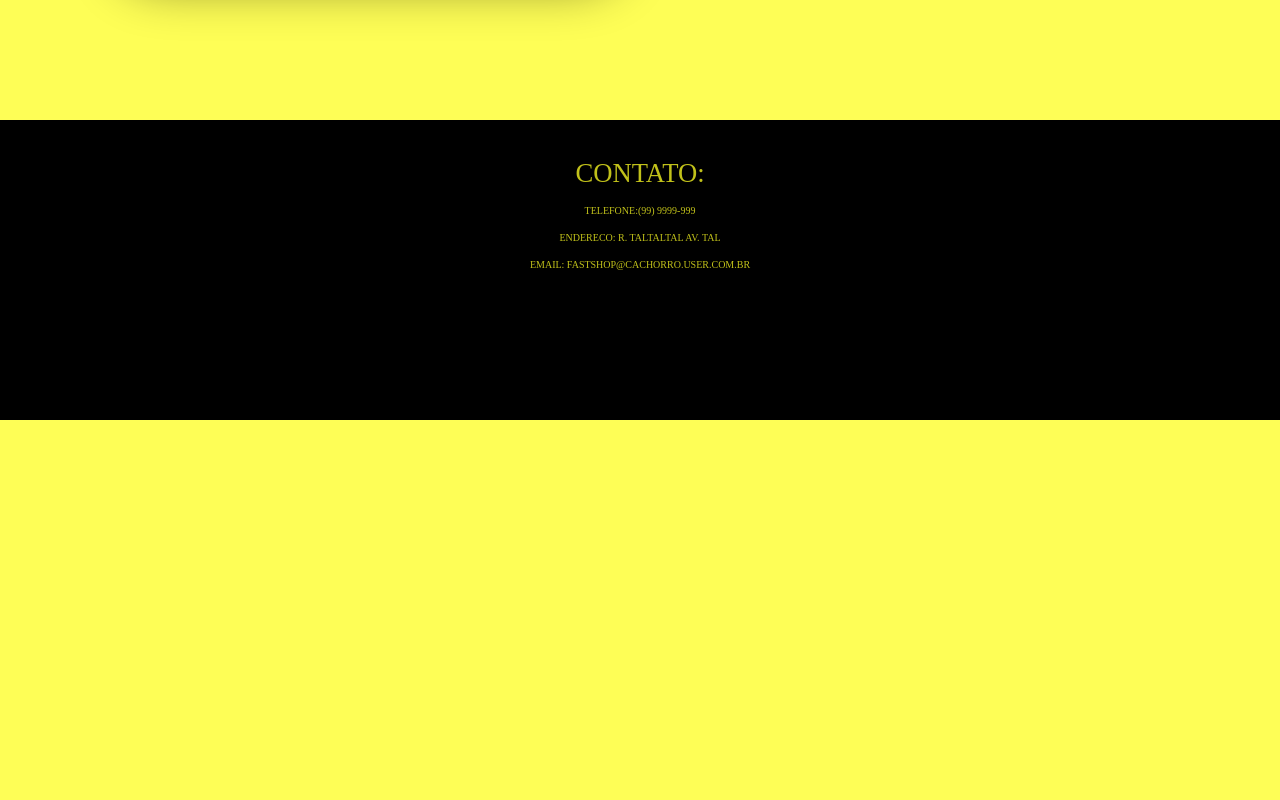
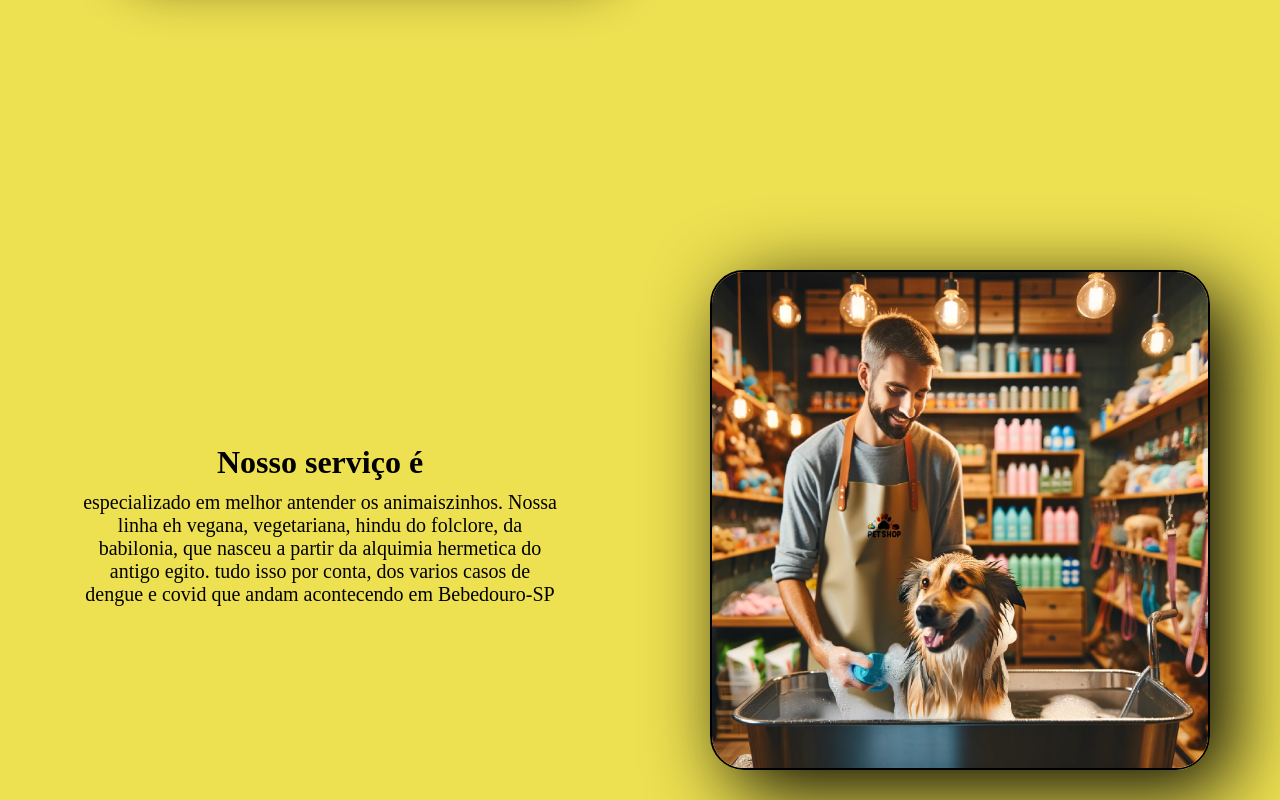
Before and after one commit to Jmurja/projectdog, a plain HTML site: page index.html in a window 1280 px wide. Shown: the part 1640-2440 px from the top of the page. Before the commit the page ends 2060 px from the top, so only its background shows below. Drawn offline with nearby package versions, Linux system fonts and the light colour scheme; a web font is replaced by a local one.

```diff
--- a/index.html
+++ b/index.html
@@ -4,16 +4,14 @@
     <meta charset="UTF-8">
     <meta name="viewport" content="width=device-width, initial-scale=1.0">
     <link rel="stylesheet" href="style.css">
-
     <link rel="preconnect" href="https://fonts.googleapis.com">
     <link rel="preconnect" href="https://fonts.gstatic.com" crossorigin>
     <link href="https://fonts.googleapis.com/css2?family=Playfair+Display:ital,wght@0,400..900;1,400..900&display=swap" rel="stylesheet">
-
-
     <title>Document</title>
 </head>
 <body>
 <div class="container">
+
   <!---NAVBAR-->
 
   <nav id="navbar">
@@ -41,7 +39,6 @@
           </div>
     </main>
 
-
     <!---CONTAINER DA SOBRE-->
 
     <div class="container-sobre" id="sobre">
@@ -55,7 +52,20 @@
            </div>
         </div>
 
+        <!----SERVICOS---->
+        <div class="container-servicos">
+          <div class="esquerda-servicos">
+            <h1>Nosso serviço é</h1>
+            <p id="text-serv">especializado em melhor antender os animaiszinhos. Nossa linha eh vegana, vegetariana, hindu do folclore, da babilonia, que nasceu a partir da alquimia hermetica do antigo egito. tudo isso por conta, dos varios casos de dengue e covid que andam acontecendo em Bebedouro-SP</p>
+          </div>
+            <div class="direita-servicos">
+            <img src="img/fastshop.png" alt="tomando banho" id="servicos">
+          </div>
+        </div>
+
 <!---FOOTER-->
+
+
 
 
   <footer>
--- a/style.css
+++ b/style.css
@@ -1,13 +1,8 @@
 body{
-    background-color: #fefe22c2;
+    background-color: rgb(237, 224, 81);
     padding: 0;
     margin: 0;
     box-sizing: border-box;
-}
-
-html {
-    font-size: 62.5%;
-    scroll-behavior: smooth;
 }
 
 /* Para navegadores WebKit */
@@ -19,6 +14,7 @@ html {
 html, body {
     -ms-overflow-style: none;  /* IE and Edge */
     scrollbar-width: none;  /* Firefox */
+    scroll-behavior: smooth;
 }
 
 main{
@@ -110,6 +106,50 @@ footer ul{
 
 footer span{
   font-size: 20pt;
+}
+
+
+.container-servicos{
+  display:flex;
+  width: 100vw;
+  height: 100vh;
+}
+
+.esquerda-servicos{
+  width: 50vw;
+  display: flex;
+  justify-content: center;
+  align-items: center;
+  flex-direction: column;
+}
+
+.esquerda-servicos h1, p{
+    display: flex;
+    justify-content: center;
+    align-items: center;
+    text-align: center;
+    margin: 10px 0 0 0;
+}
+
+.esquerda-servicos p{
+    text-align: center;
+    font-size: 15pt;
+    width: 75%;
+}
+
+.direita-servicos{
+    width: 50vw;
+    display: flex;
+    align-items: center;
+    justify-content: center;
+}
+
+.direita-servicos img{
+    width: 500px;
+    height: 500px;
+    border-radius: 34px;
+    box-shadow: 20px 20px 80px black;
+    border: 2px solid black;
 }
 
 .container-sobre{
```
